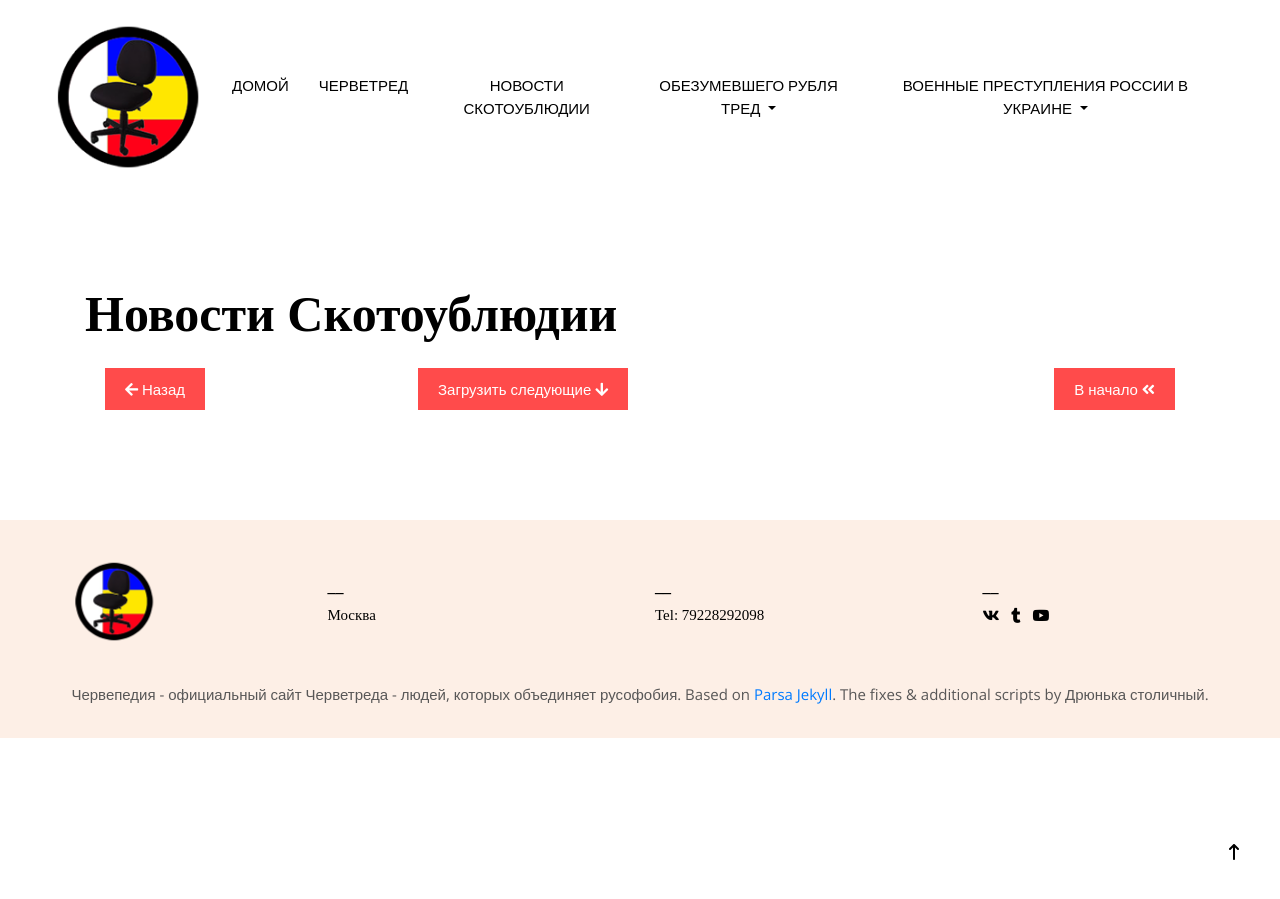
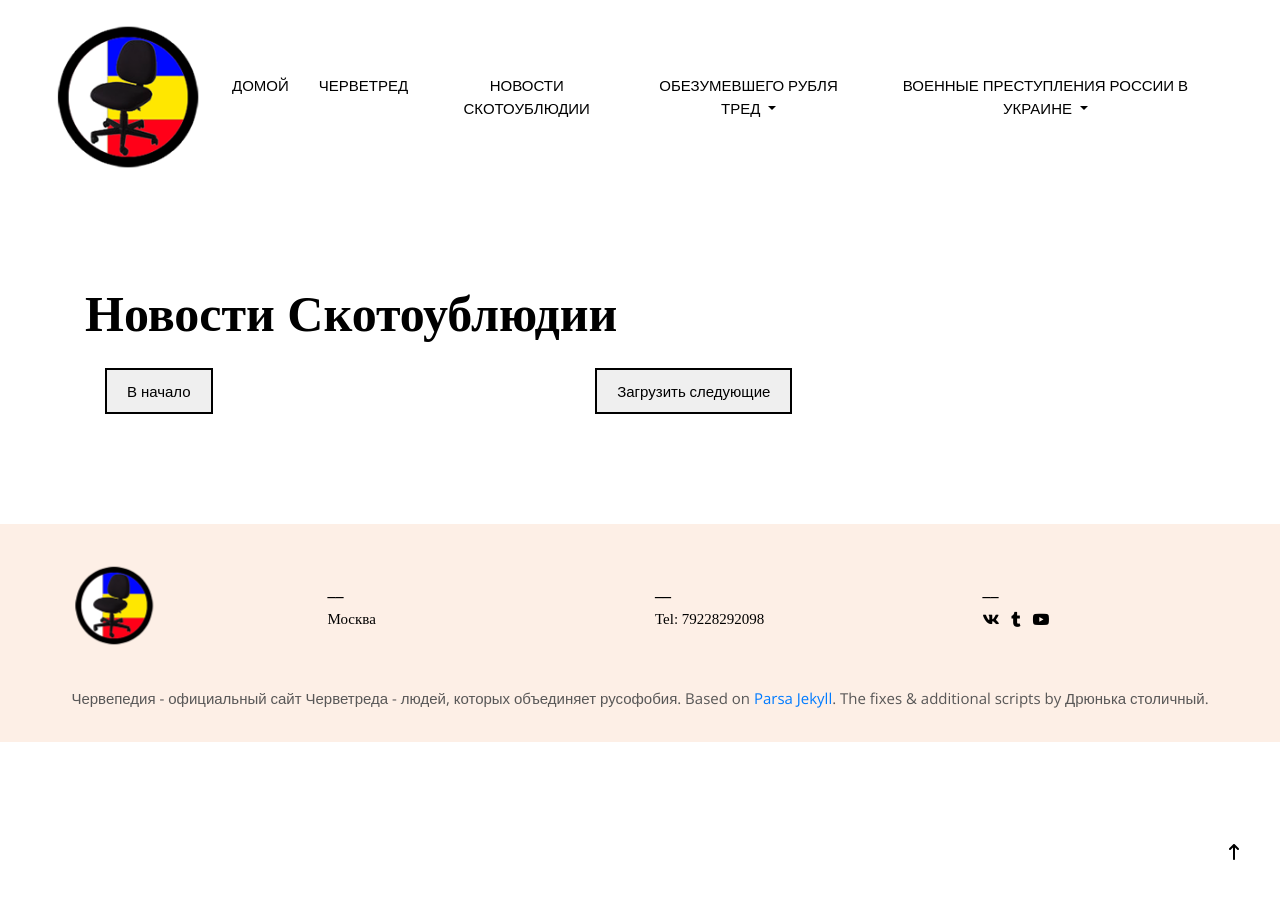
Before and after one commit to chervetred/chervetred.github.io, a Jekyll site: the page built from _pages/tgtest.html, in a window 1280 px wide. Built offline with Jekyll 4.4.1, drawn with Linux system fonts in a browser that asks for light colours; some web fonts are replaced; a script that is not in the unit is left out; comment, search, counter and statistics services are not loaded.

Commit message:
Update tgtest.html

```diff
--- a/_pages/tgtest.html
+++ b/_pages/tgtest.html
@@ -5,6 +5,7 @@ permalink: /111/
 keywords: червепедия, черветред, черветред - это, кинаман, миопатия, павел гринев, червепедия зеркало
 image:
 ---
+{% include pagination.html %}
 <!DOCTYPE html>
 <html lang="en">
 <head>
@@ -16,16 +17,15 @@ image:
 <link rel="stylesheet" href="https://cdnjs.cloudflare.com/ajax/libs/font-awesome/5.15.4/css/all.min.css">
 <style>
     .load-more-button {
+        color: black;
+        padding: 10px 20px;
+        border: 2px solid black;
+        cursor: pointer;
+        transition: background-color 0.3s;
+    }
+    .load-more-button:hover {
         background-color: red;
         color: white;
-        padding: 10px 20px;
-        border: none;
-        cursor: pointer;
-        opacity: 0.7;
-        transition: opacity 0.3s ease;
-    }
-    .load-more-button:hover {
-        opacity: 1;
     }
 
     #navigation-buttons {
@@ -36,19 +36,25 @@ image:
 
     #load-more {
         margin: 0 auto;
+        display: flex;
     }
 
     #go-to-beginning {
         margin-left: auto;
+    }
+
+    #go-to-beginning i {
+        display: none;
     }
 </style>
 </head>
 <body>
 <div id="telegram-posts"></div>
 <div id="navigation-buttons">
-    <button class="load-more-button" onclick="loadPreviousPosts()"><i class="fas fa-arrow-left"></i> Назад</button>
-    <button id="load-more" class="load-more-button" onclick="loadMorePosts()">Загрузить следующие <i class="fas fa-arrow-down"></i></button>
-    <button id="go-to-beginning" class="load-more-button" onclick="loadFirstPosts()">В начало <i class="fas fa-angle-double-left"></i></button>
+    <button class="load-more-button" onclick="loadFirstPosts()">В начало</button>
+    <div id="load-more">
+        <button class="load-more-button" onclick="loadMorePosts()">Загрузить следующие</button>
+    </div>
 </div>
 
 <script>
```
Also changed, not shown: other parts of _pages/tgtest.html (+0 -12 lines).
